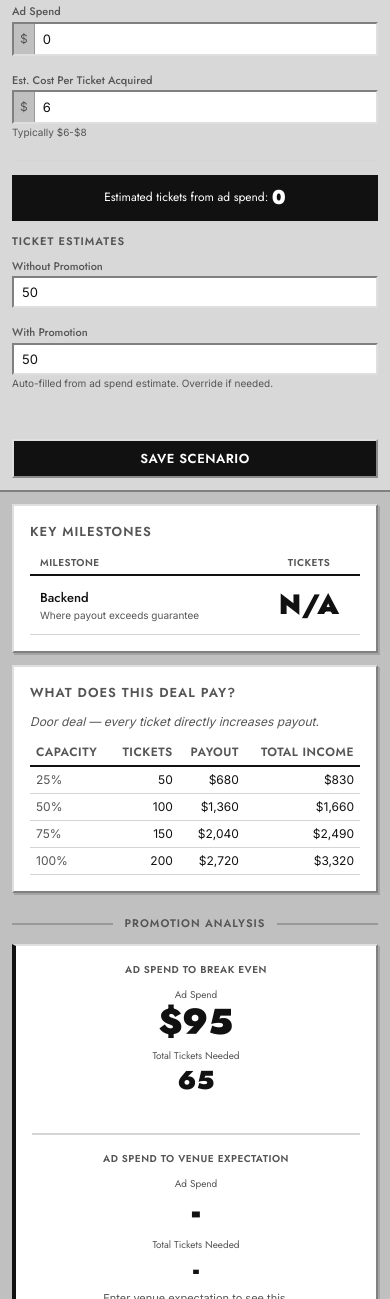
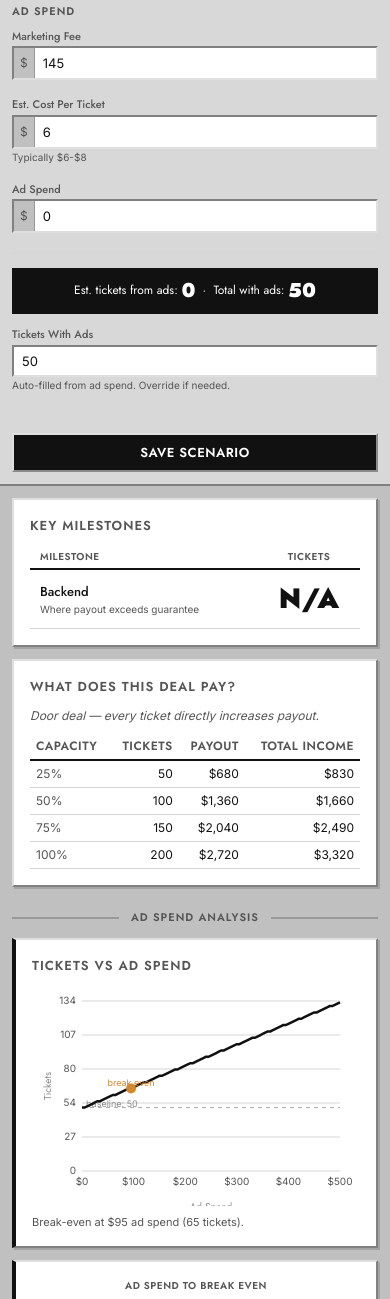
Before and after one commit to justinpatoka-dev/show-math, a plain HTML site: page index.html in a window 390 px wide. Shown: the part 1409-2708 px from the top of the page. Drawn offline with Linux system fonts and the light colour scheme.

Commit message:
Reorganize Show Math UI: progressive layout, ad spend curve chart, renamed fields
- Reorder inputs: Deal Setup > Post-Settlement > Bonus Tiers > Merch > Ticket Goals & Ads
- Rename "Venue Expectation" to "Ticket Goal", "Without Promotion" to "Without Ads"
- Add Tickets vs Ad Spend canvas chart showing baseline, goal line, break-even, current spend
- Progressive results: deal analysis shows immediately, ad analysis appears when goals are set
- Update recommendation language from "promotion" to "ads" throughout

Co-Authored-By: Claude Opus 4.6 <noreply@anthropic.com>

```diff
--- a/css/styles.css
+++ b/css/styles.css
@@ -889,10 +889,21 @@ header .subtitle {
 .parse-status.error { color: var(--negative); }
 .parse-status.info { color: var(--text-secondary); font-style: italic; }
 
-/* Promo section dimmed when empty */
-#promo-results-section.inactive {
+/* Ads section dimmed when empty */
+#ads-results-section.inactive {
   opacity: 0.4;
   pointer-events: none;
+}
+
+/* Ad spend curve chart */
+#ad-curve-card {
+  border-left: 4px solid var(--accent);
+}
+.ad-curve-hint {
+  font-size: 11px;
+  color: var(--text-secondary);
+  margin-top: 8px;
+  min-height: 16px;
 }
 
 /* ============================================
--- a/index.html
+++ b/index.html
@@ -115,13 +115,6 @@
     </div>
 
     <div class="input-section">
-      <h2>Venue Expectation</h2>
-      <div class="field">
-        <input type="number" id="venue-expectation" value="" min="0" placeholder="Ticket target the venue considers a good show">
-      </div>
-    </div>
-
-    <div class="input-section">
       <h2>Merch</h2>
       <div class="field-row">
         <div class="field">
@@ -136,44 +129,52 @@
     </div>
 
     <div class="input-divider">
-      <span>Promotion Analysis</span>
+      <span>Ticket Goals & Ads</span>
     </div>
 
     <div class="input-section">
-      <h2>Promotion</h2>
+      <h2>Ticket Goals</h2>
+      <div class="field-row">
+        <div class="field">
+          <label for="tickets-without">Est. Tickets Without Ads</label>
+          <input type="number" id="tickets-without" value="50" min="0">
+        </div>
+        <div class="field">
+          <label for="venue-expectation">Ticket Goal</label>
+          <input type="number" id="venue-expectation" value="" min="0" placeholder="Your target ticket count">
+        </div>
+      </div>
+    </div>
+
+    <div class="input-section">
+      <h2>Ad Spend</h2>
       <div class="field-row">
         <div class="field">
           <label for="marketing-fee">Marketing Fee</label>
           <div class="input-with-prefix"><span>$</span><input type="number" id="marketing-fee" value="145" min="0"></div>
         </div>
         <div class="field">
-          <label for="ad-spend">Ad Spend</label>
-          <div class="input-with-prefix"><span>$</span><input type="number" id="ad-spend" value="0" min="0"></div>
+          <label for="cost-per-ticket">Est. Cost Per Ticket</label>
+          <div class="input-with-prefix"><span>$</span><input type="number" id="cost-per-ticket" value="6" min="0" step="0.5"></div>
+          <span class="hint">Typically $6-$8</span>
         </div>
       </div>
       <div class="field">
-        <label for="cost-per-ticket">Est. Cost Per Ticket Acquired</label>
-        <div class="input-with-prefix"><span>$</span><input type="number" id="cost-per-ticket" value="6" min="0" step="0.5"></div>
-        <span class="hint">Typically $6-$8</span>
+        <label for="ad-spend">Ad Spend</label>
+        <div class="input-with-prefix"><span>$</span><input type="number" id="ad-spend" value="0" min="0"></div>
       </div>
     </div>
 
     <div class="estimated-tickets-hint" id="estimated-tickets-hint">
-      Estimated tickets from ad spend: <strong id="estimated-ad-tickets">0</strong>
+      Est. tickets from ads: <strong id="estimated-ad-tickets">0</strong>
+      &nbsp;&middot;&nbsp; Total with ads: <strong id="estimated-total-tickets">50</strong>
     </div>
 
     <div class="input-section">
-      <h2>Ticket Estimates</h2>
-      <div class="field-row">
-        <div class="field">
-          <label for="tickets-without">Without Promotion</label>
-          <input type="number" id="tickets-without" value="50" min="0">
-        </div>
-        <div class="field">
-          <label for="tickets-with">With Promotion</label>
-          <input type="number" id="tickets-with" value="100" min="0">
-          <span class="hint">Auto-filled from ad spend estimate. Override if needed.</span>
-        </div>
+      <div class="field">
+        <label for="tickets-with">Tickets With Ads</label>
+        <input type="number" id="tickets-with" value="50" min="0">
+        <span class="hint">Auto-filled from ad spend. Override if needed.</span>
       </div>
     </div>
 
@@ -206,12 +207,12 @@
             </td>
             <td class="ms-tickets" id="ms-backend-tickets">N/A</td>
           </tr>
-          <tr id="ms-venue-row">
+          <tr id="ms-goal-row" style="display:none">
             <td>
-              <span class="ms-name">Venue Expectation</span>
-              <span class="ms-hint">What the venue considers a good show</span>
+              <span class="ms-name">Ticket Goal</span>
+              <span class="ms-hint">Your target for this show</span>
             </td>
-            <td class="ms-tickets" id="ms-venue-tickets">-</td>
+            <td class="ms-tickets" id="ms-goal-tickets">-</td>
           </tr>
         </tbody>
       </table>
@@ -235,15 +236,24 @@
       </table>
     </div>
 
-    <!-- ======== PHASE 2: PROMOTION ANALYSIS ======== -->
+    <!-- ======== PHASE 2: AD SPEND ANALYSIS ======== -->
 
-    <div class="phase-divider" id="promo-results-divider">
-      <span>Promotion Analysis</span>
+    <div class="phase-divider" id="ads-results-divider">
+      <span>Ad Spend Analysis</span>
     </div>
 
-    <div id="promo-results-section">
+    <div id="ads-results-section">
 
-      <!-- Ad Spend to Break Even -->
+      <!-- Ad Spend Curve -->
+      <div class="result-card" id="ad-curve-card">
+        <h2>Tickets vs Ad Spend</h2>
+        <div id="ad-curve-container" style="position: relative; width: 100%; height: 220px;">
+          <canvas id="ad-curve-canvas" width="600" height="220" style="width: 100%; height: 100%;"></canvas>
+        </div>
+        <p class="ad-curve-hint" id="ad-curve-hint"></p>
+      </div>
+
+      <!-- Break Even Analysis -->
       <div class="result-card breakeven-card">
         <div class="breakeven-columns">
           <div class="breakeven-col">
@@ -259,7 +269,7 @@
             <p class="breakeven-col-hint" id="be-hint"></p>
           </div>
           <div class="breakeven-col" id="venue-col">
-            <h3 class="breakeven-col-title">Ad Spend to Venue Expectation</h3>
+            <h3 class="breakeven-col-title">Ad Spend to Hit Ticket Goal</h3>
             <div class="breakeven-col-primary">
               <span class="breakeven-col-label">Ad Spend</span>
               <span class="breakeven-col-value" id="be-venue-adspend">-</span>
@@ -280,8 +290,8 @@
           <thead>
             <tr>
               <th></th>
-              <th>Without Promo</th>
-              <th>With Promo</th>
+              <th>Without Ads</th>
+              <th>With Ads</th>
             </tr>
           </thead>
           <tbody>
@@ -329,7 +339,7 @@
         </table>
         <div class="gain-loss-row">
           <div class="gain-loss-item primary">
-            <span class="gain-loss-label">Net Gain/Loss from Promotion</span>
+            <span class="gain-loss-label">Net Gain/Loss from Ads</span>
             <span class="result-value" id="net-gain-loss">-</span>
           </div>
         </div>
@@ -384,7 +394,7 @@
         </div>
       </details>
 
-    </div><!-- /promo-results-section -->
+    </div><!-- /ads-results-section -->
 
   </section>
 
--- a/js/app.js
+++ b/js/app.js
@@ -143,7 +143,10 @@ function updateEstimatedTickets() {
   const hintEl = document.getElementById('estimated-ad-tickets');
   if (hintEl) hintEl.textContent = estimated;
 
-  // Auto-fill "With Promotion" unless user has manually overridden it
+  const totalEl = document.getElementById('estimated-total-tickets');
+  if (totalEl) totalEl.textContent = ticketsWithout + estimated;
+
+  // Auto-fill "With Ads" unless user has manually overridden it
   if (!withPromoManuallyEdited) {
     const withEl = document.getElementById('tickets-with');
     if (withEl) withEl.value = ticketsWithout + estimated;
--- a/js/calculator.js
+++ b/js/calculator.js
@@ -338,27 +338,27 @@ function generateRecommendation(inputs, dealType, backend, withoutPromo, withPro
 
   // Financial assessment
   if (promoCost <= 0) {
-    financial = 'No promotion costs entered.';
+    financial = 'No ad costs entered.';
   } else if (netGainLoss >= 0) {
-    financial = 'Promotion pays for itself at current projections.';
+    financial = 'Ads pay for themselves at current projections.';
   } else if (netGainLoss >= -(promoCost * 0.15)) {
     financial = 'Close to break-even. A small increase in tickets or decrease in spend could tip it.';
   } else {
     const extraPeople = inputs.ticketsWith - inputs.ticketsWithout;
-    financial = `Promotion costs more than it earns at these numbers, but gets the artist in front of ${extraPeople} more people.`;
+    financial = `Ads cost more than they earn at these numbers, but get the artist in front of ${extraPeople} more people.`;
   }
 
   // Strategic assessment
   if (inputs.venueExpectation && inputs.venueExpectation > 0) {
     const gap = Math.max(0, inputs.venueExpectation - inputs.ticketsWith);
     if (gap <= 0) {
-      strategic = 'On track to meet venue expectation.';
+      strategic = 'On track to hit your ticket goal.';
     } else {
       const adCost = gap * inputs.costPerTicket;
-      strategic = `Need ${gap} more tickets ($${adCost.toLocaleString()} in ad spend) to meet venue expectation of ${inputs.venueExpectation}.`;
+      strategic = `Need ${gap} more tickets ($${adCost.toLocaleString()} in ad spend) to hit your ticket goal of ${inputs.venueExpectation}.`;
     }
   } else {
-    strategic = 'Enter venue expectation to see strategic assessment.';
+    strategic = 'Enter a ticket goal to see strategic assessment.';
   }
 
   return { financial, strategic };
--- a/js/ui.js
+++ b/js/ui.js
@@ -133,15 +133,15 @@ export function renderResults(results) {
     document.getElementById('ms-backend-row').style.display = '';
   }
 
-  // Venue expectation milestone
+  // Ticket goal milestone
   const veInput = document.getElementById('venue-expectation');
-  const venueExp = veInput ? parseFloat(veInput.value) || 0 : 0;
-  if (venueExp > 0) {
-    setCell('ms-venue-tickets', fmt(venueExp));
-    document.getElementById('ms-venue-row').style.display = '';
+  const ticketGoal = veInput ? parseFloat(veInput.value) || 0 : 0;
+  if (ticketGoal > 0) {
+    setCell('ms-goal-tickets', fmt(ticketGoal));
+    document.getElementById('ms-goal-row').style.display = '';
   } else {
-    setCell('ms-venue-tickets', '-');
-    document.getElementById('ms-venue-row').style.display = 'none';
+    setCell('ms-goal-tickets', '-');
+    document.getElementById('ms-goal-row').style.display = 'none';
   }
 
   // Promotability note
@@ -160,19 +160,29 @@ export function renderResults(results) {
     }).join('');
   }
 
-  // ======== PHASE 2: PROMOTION ANALYSIS ========
+  // ======== PHASE 2: AD SPEND ANALYSIS ========
 
-  const hasPromo = r.promoCost > 0 || w.tickets !== p.tickets;
-  const promoSection = document.getElementById('promo-results-section');
-  const promoDivider = document.getElementById('promo-results-divider');
-  if (promoSection) {
-    promoSection.classList.toggle('inactive', !hasPromo);
+  const baseline = parseFloat(document.getElementById('tickets-without')?.value) || 0;
+  const costPerTicket = parseFloat(document.getElementById('cost-per-ticket')?.value) || 0;
+  const currentAdSpend = parseFloat(document.getElementById('ad-spend')?.value) || 0;
+  const marketingFee = parseFloat(document.getElementById('marketing-fee')?.value) || 0;
+  const hasAdsInputs = baseline > 0 && costPerTicket > 0;
+
+  const adsSection = document.getElementById('ads-results-section');
+  const adsDivider = document.getElementById('ads-results-divider');
+  if (adsSection) {
+    adsSection.classList.toggle('inactive', !hasAdsInputs);
   }
-  if (promoDivider) {
-    promoDivider.style.opacity = hasPromo ? '1' : '0.4';
+  if (adsDivider) {
+    adsDivider.style.opacity = hasAdsInputs ? '1' : '0.4';
   }
 
-  // ---- LEFT COLUMN: Break even on promo ----
+  // Draw the ad spend curve
+  if (hasAdsInputs) {
+    drawAdSpendCurve(results, baseline, costPerTicket, ticketGoal, currentAdSpend, marketingFee);
+  }
+
+  // ---- LEFT COLUMN: Break even on ads ----
   const eqEl = document.getElementById('be-equilibrium');
   const eqHint = document.getElementById('be-hint');
   const beTicketsEl = document.getElementById('be-tickets');
@@ -181,10 +191,9 @@ export function renderResults(results) {
     if (results.equilibrium !== null) {
       eqEl.textContent = dollar(results.equilibrium);
       const netGL = results.results?.netGainLoss ?? 0;
-      const currentAdSpend = parseFloat(document.getElementById('ad-spend')?.value) || 0;
       if (eqHint) {
         if (currentAdSpend > 0 && netGL >= 0) {
-          eqHint.textContent = `Promotion is paying for itself. Net gain: ${dollar(netGL)}.`;
+          eqHint.textContent = `Ads are paying for themselves. Net gain: ${dollar(netGL)}.`;
           eqHint.className = 'breakeven-col-hint positive';
         } else if (currentAdSpend > 0 && netGL < 0) {
           eqHint.textContent = `Increase ad spend to ${dollar(results.equilibrium)} to break even.`;
@@ -197,12 +206,10 @@ export function renderResults(results) {
     } else {
       eqEl.textContent = 'N/A';
       if (eqHint) {
-        const mf = parseFloat(document.getElementById('marketing-fee')?.value) || 0;
-        const cpt = parseFloat(document.getElementById('cost-per-ticket')?.value) || 0;
-        if (mf <= 0 && cpt <= 0) {
+        if (marketingFee <= 0 && costPerTicket <= 0) {
           eqHint.textContent = 'Enter marketing fee and cost per ticket.';
         } else {
-          eqHint.textContent = 'Cost per ticket exceeds earnings. Promo does not break even.';
+          eqHint.textContent = 'Cost per ticket exceeds earnings. Ads do not break even.';
         }
         eqHint.className = 'breakeven-col-hint neutral';
       }
@@ -210,10 +217,6 @@ export function renderResults(results) {
   }
 
   if (beTicketsEl) {
-    // Show tickets based on equilibrium ad spend, not current ad spend
-    // This keeps the number static regardless of what the user enters for ad spend
-    const costPerTicket = parseFloat(document.getElementById('cost-per-ticket')?.value) || 0;
-    const baseline = parseFloat(document.getElementById('tickets-without')?.value) || 0;
     if (results.equilibrium !== null && costPerTicket > 0) {
       const equilibriumTickets = baseline + Math.floor(results.equilibrium / costPerTicket);
       beTicketsEl.textContent = fmt(equilibriumTickets);
@@ -222,21 +225,16 @@ export function renderResults(results) {
     }
   }
 
-  // ---- RIGHT COLUMN: Venue expectation ----
-  const venueExp2 = parseFloat(document.getElementById('venue-expectation')?.value) || 0;
-  const venueCol = document.getElementById('venue-col');
+  // ---- RIGHT COLUMN: Ticket goal ----
   const beVenueAdspend = document.getElementById('be-venue-adspend');
   const beVenueTickets = document.getElementById('be-venue-tickets');
   const beVenueHint = document.getElementById('be-venue-hint');
 
-  if (venueExp2 > 0) {
-    const ticketsWithout = parseFloat(document.getElementById('tickets-without')?.value) || 0;
-    const ticketsWith = parseFloat(document.getElementById('tickets-with')?.value) || 0;
-    const costPerTicket = parseFloat(document.getElementById('cost-per-ticket')?.value) || 0;
-    const ticketGap = Math.max(0, venueExp2 - ticketsWithout);
+  if (ticketGoal > 0) {
+    const ticketGap = Math.max(0, ticketGoal - baseline);
     const adSpendNeeded = ticketGap > 0 && costPerTicket > 0 ? ticketGap * costPerTicket : 0;
 
-    if (beVenueTickets) beVenueTickets.textContent = fmt(venueExp2);
+    if (beVenueTickets) beVenueTickets.textContent = fmt(ticketGoal);
     if (beVenueAdspend) {
       if (ticketGap <= 0) {
         beVenueAdspend.textContent = 'Already met';
@@ -248,15 +246,14 @@ export function renderResults(results) {
     }
 
     if (beVenueHint) {
-      const currentAdSpend2 = parseFloat(document.getElementById('ad-spend')?.value) || 0;
       if (ticketGap <= 0) {
-        beVenueHint.textContent = 'On track to hit venue expectation.';
+        beVenueHint.textContent = 'Baseline estimate already meets your ticket goal.';
         beVenueHint.className = 'breakeven-col-hint positive';
-      } else if (currentAdSpend2 >= adSpendNeeded) {
-        beVenueHint.textContent = 'Current ad spend meets venue expectation.';
+      } else if (currentAdSpend >= adSpendNeeded) {
+        beVenueHint.textContent = 'Current ad spend meets your ticket goal.';
         beVenueHint.className = 'breakeven-col-hint positive';
       } else {
-        beVenueHint.textContent = `Increase ad spend to ${dollar(adSpendNeeded)} to hit venue expectation.`;
+        beVenueHint.textContent = `Increase ad spend to ${dollar(adSpendNeeded)} to hit your goal.`;
         beVenueHint.className = 'breakeven-col-hint negative';
       }
     }
@@ -264,7 +261,7 @@ export function renderResults(results) {
     if (beVenueAdspend) beVenueAdspend.textContent = '-';
     if (beVenueTickets) beVenueTickets.textContent = '-';
     if (beVenueHint) {
-      beVenueHint.textContent = 'Enter venue expectation to see this.';
+      beVenueHint.textContent = 'Enter a ticket goal to see this.';
       beVenueHint.className = 'breakeven-col-hint neutral';
     }
   }
@@ -324,6 +321,184 @@ export function renderResults(results) {
   setCell('detail-add-payout', dollar(r.additionalNetPayout));
   setCell('detail-add-merch', dollar(r.additionalMerch));
   setCell('detail-add-income', dollar(r.additionalIncome));
+}
+
+// ============================================
+// Ad Spend Curve Chart
+// ============================================
+
+function drawAdSpendCurve(results, baseline, costPerTicket, ticketGoal, currentAdSpend, marketingFee) {
+  const canvas = document.getElementById('ad-curve-canvas');
+  if (!canvas) return;
+
+  const ctx = canvas.getContext('2d');
+  const dpr = window.devicePixelRatio || 1;
+  const rect = canvas.parentElement.getBoundingClientRect();
+  canvas.width = rect.width * dpr;
+  canvas.height = rect.height * dpr;
+  ctx.scale(dpr, dpr);
+  const W = rect.width;
+  const H = rect.height;
+
+  ctx.clearRect(0, 0, W, H);
+
+  // Chart margins
+  const ml = 50, mr = 20, mt = 15, mb = 35;
+  const cw = W - ml - mr;
+  const ch = H - mt - mb;
+
+  // Determine x-axis range (ad spend) — go up to 2x equilibrium or 2x goal ad spend or $2000, whichever is higher
+  const goalAdSpend = ticketGoal > 0 && costPerTicket > 0 ? Math.max(0, ticketGoal - baseline) * costPerTicket : 0;
+  const eqSpend = results.equilibrium || 0;
+  const maxAdSpend = Math.max(500, eqSpend * 1.5, goalAdSpend * 1.5, currentAdSpend * 1.5);
+
+  // Y-axis: tickets
+  const maxTickets = baseline + Math.ceil(maxAdSpend / costPerTicket);
+  const yMax = Math.max(maxTickets, ticketGoal > 0 ? ticketGoal * 1.2 : maxTickets);
+
+  // Helper: data to pixel
+  const xPx = (spend) => ml + (spend / maxAdSpend) * cw;
+  const yPx = (tickets) => mt + ch - (tickets / yMax) * ch;
+
+  // Grid lines
+  ctx.strokeStyle = '#d5d5d5';
+  ctx.lineWidth = 1;
+  const yTicks = 5;
+  for (let i = 0; i <= yTicks; i++) {
+    const y = mt + (ch / yTicks) * i;
+    ctx.beginPath();
+    ctx.moveTo(ml, y);
+    ctx.lineTo(ml + cw, y);
+    ctx.stroke();
+  }
+
+  // Y-axis labels
+  ctx.fillStyle = '#555';
+  ctx.font = '10px Inter, sans-serif';
+  ctx.textAlign = 'right';
+  ctx.textBaseline = 'middle';
+  for (let i = 0; i <= yTicks; i++) {
+    const val = Math.round((yMax / yTicks) * (yTicks - i));
+    const y = mt + (ch / yTicks) * i;
+    ctx.fillText(val, ml - 6, y);
+  }
+
+  // X-axis labels
+  ctx.textAlign = 'center';
+  ctx.textBaseline = 'top';
+  const xTicks = 5;
+  for (let i = 0; i <= xTicks; i++) {
+    const val = Math.round((maxAdSpend / xTicks) * i);
+    const x = ml + (cw / xTicks) * i;
+    ctx.fillText('$' + val, x, mt + ch + 6);
+  }
+
+  // Axis labels
+  ctx.fillStyle = '#888';
+  ctx.font = '10px Jost, sans-serif';
+  ctx.textAlign = 'center';
+  ctx.fillText('Ad Spend', ml + cw / 2, H - 3);
+  ctx.save();
+  ctx.translate(12, mt + ch / 2);
+  ctx.rotate(-Math.PI / 2);
+  ctx.fillText('Tickets', 0, 0);
+  ctx.restore();
+
+  // Baseline horizontal line
+  ctx.strokeStyle = '#aaa';
+  ctx.lineWidth = 1;
+  ctx.setLineDash([4, 4]);
+  ctx.beginPath();
+  ctx.moveTo(ml, yPx(baseline));
+  ctx.lineTo(ml + cw, yPx(baseline));
+  ctx.stroke();
+  ctx.setLineDash([]);
+  ctx.fillStyle = '#888';
+  ctx.font = '9px Inter, sans-serif';
+  ctx.textAlign = 'left';
+  ctx.fillText('baseline: ' + baseline, ml + 4, yPx(baseline) - 8);
+
+  // Ticket goal horizontal line
+  if (ticketGoal > 0) {
+    ctx.strokeStyle = '#1a7a3a';
+    ctx.lineWidth = 1.5;
+    ctx.setLineDash([6, 3]);
+    ctx.beginPath();
+    ctx.moveTo(ml, yPx(ticketGoal));
+    ctx.lineTo(ml + cw, yPx(ticketGoal));
+    ctx.stroke();
+    ctx.setLineDash([]);
+    ctx.fillStyle = '#1a7a3a';
+    ctx.font = '9px Inter, sans-serif';
+    ctx.textAlign = 'left';
+    ctx.fillText('goal: ' + ticketGoal, ml + 4, yPx(ticketGoal) - 8);
+  }
+
+  // Draw the curve: total tickets = baseline + adSpend/costPerTicket
+  ctx.strokeStyle = '#111';
+  ctx.lineWidth = 2.5;
+  ctx.beginPath();
+  const steps = 100;
+  for (let i = 0; i <= steps; i++) {
+    const spend = (maxAdSpend / steps) * i;
+    const tickets = baseline + Math.floor(spend / costPerTicket);
+    const x = xPx(spend);
+    const y = yPx(tickets);
+    if (i === 0) ctx.moveTo(x, y);
+    else ctx.lineTo(x, y);
+  }
+  ctx.stroke();
+
+  // Break-even marker
+  if (results.equilibrium !== null && results.equilibrium <= maxAdSpend) {
+    const beTickets = baseline + Math.floor(results.equilibrium / costPerTicket);
+    const bx = xPx(results.equilibrium);
+    const by = yPx(beTickets);
+    ctx.fillStyle = '#D4882E';
+    ctx.beginPath();
+    ctx.arc(bx, by, 5, 0, Math.PI * 2);
+    ctx.fill();
+    ctx.fillStyle = '#D4882E';
+    ctx.font = '9px Inter, sans-serif';
+    ctx.textAlign = 'center';
+    ctx.fillText('break even', bx, by - 10);
+  }
+
+  // Current ad spend marker
+  if (currentAdSpend > 0 && currentAdSpend <= maxAdSpend) {
+    const curTickets = baseline + Math.floor(currentAdSpend / costPerTicket);
+    const cx = xPx(currentAdSpend);
+    const cy = yPx(curTickets);
+    ctx.strokeStyle = '#b5221a';
+    ctx.lineWidth = 1.5;
+    ctx.setLineDash([3, 3]);
+    ctx.beginPath();
+    ctx.moveTo(cx, mt);
+    ctx.lineTo(cx, mt + ch);
+    ctx.stroke();
+    ctx.setLineDash([]);
+    ctx.fillStyle = '#b5221a';
+    ctx.beginPath();
+    ctx.arc(cx, cy, 5, 0, Math.PI * 2);
+    ctx.fill();
+    ctx.fillStyle = '#b5221a';
+    ctx.font = '9px Inter, sans-serif';
+    ctx.textAlign = 'center';
+    ctx.fillText('current: $' + currentAdSpend, cx, mt + ch + 20);
+  }
+
+  // Hint text
+  const hintEl = document.getElementById('ad-curve-hint');
+  if (hintEl) {
+    if (ticketGoal > 0 && goalAdSpend > 0) {
+      hintEl.textContent = `To reach your goal of ${ticketGoal} tickets from a baseline of ${baseline}, you need ~$${Math.round(goalAdSpend)} in ad spend.`;
+    } else if (results.equilibrium !== null) {
+      const beTickets = baseline + Math.floor(results.equilibrium / costPerTicket);
+      hintEl.textContent = `Break-even at $${results.equilibrium} ad spend (${beTickets} tickets).`;
+    } else {
+      hintEl.textContent = '';
+    }
+  }
 }
 
 // ============================================
@@ -462,10 +637,3 @@ function escapeHtml(str) {
   div.textContent = str;
   return div.innerHTML;
 }
-
-function setStatus(id, statusClass, text) {
-  const el = document.getElementById(id);
-  if (!el) return;
-  el.textContent = text;
-  el.className = 'ms-status ' + statusClass;
-}
```
